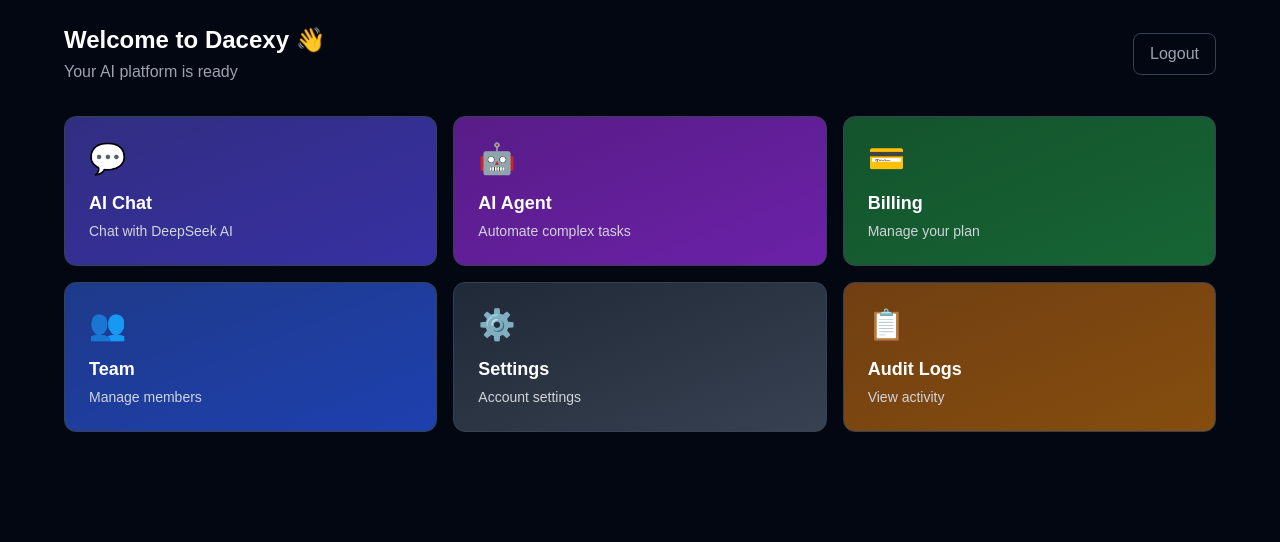
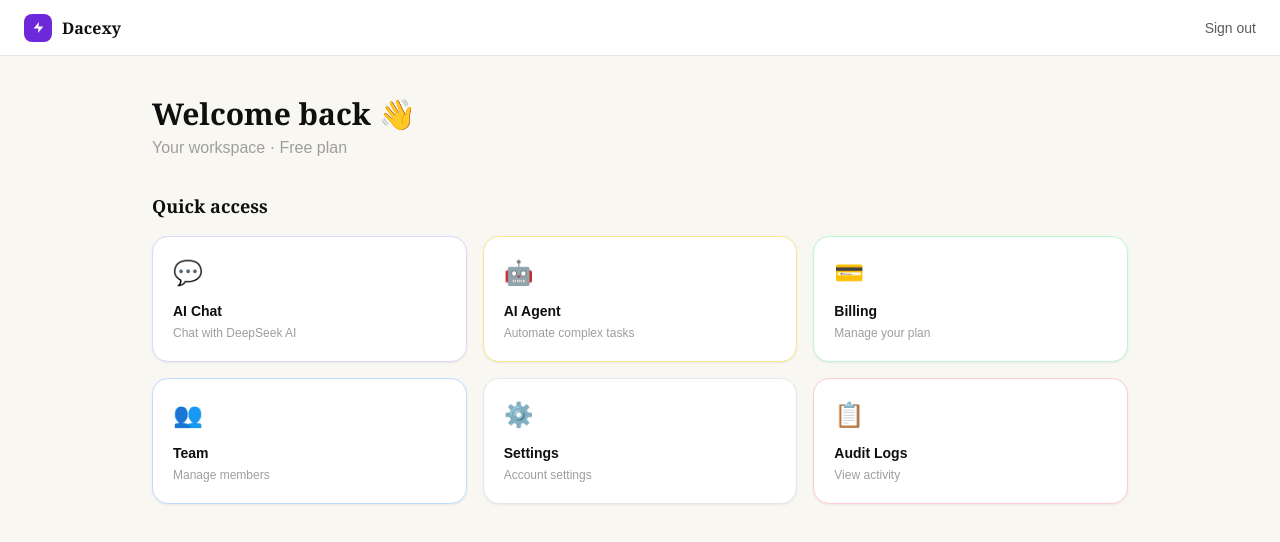
Before and after one commit to dacexyai/Dacexy-frontend, a Next.js app: page /dashboard in a window 1280 px wide. Shown: the top 542 px of the page. Built offline with nearby package versions, Linux system fonts and the light colour scheme; no server answers; sample sign-in values are in the browser's storage.

Commit message:
Update page.tsx

```diff
--- a/src/app/dashboard/page.tsx
+++ b/src/app/dashboard/page.tsx
@@ -1,88 +1,101 @@
-"use client";
-import { useEffect, useState } from "react";
-import { useRouter } from "next/navigation";
-import { useAuthStore } from "@/lib/store";
-import { billing } from "@/lib/api";
-import Link from "next/link";
+'use client'
+import { useEffect, useState } from 'react'
+import { useRouter } from 'next/navigation'
+import Link from 'next/link'
+import { useAuthStore } from '@/lib/store'
+
+const API_URL = "https://dacexy-backend-v7ku.onrender.com/api/v1"
 
 export default function DashboardPage() {
-  const router = useRouter();
-  const { isAuthenticated, init } = useAuthStore();
-  const [usage, setUsage] = useState<any>(null);
-  const [ready, setReady] = useState(false);
+  const router = useRouter()
+  const { user, org, logout } = useAuthStore()
+  const [usage, setUsage] = useState<any>(null)
+  const token = typeof window !== 'undefined' ? localStorage.getItem('access_token') : null
 
   useEffect(() => {
-    init();
-    const token = localStorage.getItem("access_token");
-    if (!token) {
-      router.push("/login");
-      return;
-    }
-    setReady(true);
-    billing.getUsage().then(setUsage).catch(() => {});
-  }, []);
-
-  if (!ready) return (
-    <div className="min-h-screen bg-gray-950 flex items-center justify-center">
-      <p className="text-white">Loading...</p>
-    </div>
-  );
+    if (!token) { router.replace('/login'); return }
+    fetch(`${API_URL}/billing/usage`, { headers: { Authorization: `Bearer ${token}` } })
+      .then(r => r.json()).then(setUsage).catch(() => {})
+  }, [])
 
   const features = [
-    { title: "AI Chat", desc: "Chat with DeepSeek AI", href: "/chat", icon: "💬", color: "from-indigo-900 to-indigo-800" },
-    { title: "AI Agent", desc: "Automate complex tasks", href: "/agent", icon: "🤖", color: "from-purple-900 to-purple-800" },
-    { title: "Billing", desc: "Manage your plan", href: "/billing", icon: "💳", color: "from-green-900 to-green-800" },
-    { title: "Team", desc: "Manage members", href: "/team", icon: "👥", color: "from-blue-900 to-blue-800" },
-    { title: "Settings", desc: "Account settings", href: "/settings", icon: "⚙️", color: "from-gray-800 to-gray-700" },
-    { title: "Audit Logs", desc: "View activity", href: "/audit-logs", icon: "📋", color: "from-yellow-900 to-yellow-800" },
-  ];
+    { title: 'AI Chat', desc: 'Chat with DeepSeek AI', href: '/chat', icon: '💬', color: 'bg-violet-50 border-violet-200 hover:bg-violet-100' },
+    { title: 'AI Agent', desc: 'Automate complex tasks', href: '/agent', icon: '🤖', color: 'bg-amber-50 border-amber-200 hover:bg-amber-100' },
+    { title: 'Billing', desc: 'Manage your plan', href: '/billing', icon: '💳', color: 'bg-green-50 border-green-200 hover:bg-green-100' },
+    { title: 'Team', desc: 'Manage members', href: '/team', icon: '👥', color: 'bg-blue-50 border-blue-200 hover:bg-blue-100' },
+    { title: 'Settings', desc: 'Account settings', href: '/settings', icon: '⚙️', color: 'bg-gray-50 border-gray-200 hover:bg-gray-100' },
+    { title: 'Audit Logs', desc: 'View activity', href: '/audit-logs', icon: '📋', color: 'bg-rose-50 border-rose-200 hover:bg-rose-100' },
+  ]
 
   return (
-    <div className="min-h-screen bg-gray-950 p-6">
-      <div className="max-w-6xl mx-auto">
-        <div className="flex items-center justify-between mb-8">
-          <div>
-            <h1 className="text-2xl font-bold text-white">Welcome to Dacexy 👋</h1>
-            <p className="text-gray-400 mt-1">Your AI platform is ready</p>
+    <div className="min-h-screen bg-[#F9F7F2]">
+      {/* Top nav */}
+      <nav className="bg-white border-b border-black/6 px-6 h-14 flex items-center justify-between">
+        <div className="flex items-center gap-2.5">
+          <div className="w-7 h-7 bg-violet-700 rounded-lg flex items-center justify-center">
+            <svg width="13" height="13" viewBox="0 0 24 24" fill="white"><path d="M13 2L3 14h9l-1 8 10-12h-9z"/></svg>
           </div>
+          <span className="font-serif font-bold text-[#0F0F0F]">Dacexy</span>
+        </div>
+        <div className="flex items-center gap-4">
+          <span className="text-sm text-[#9E9E9E]">{user?.email || ''}</span>
           <button
-            onClick={() => {
-              useAuthStore.getState().logout();
-              window.location.href = "/login";
-            }}
-            className="px-4 py-2 text-gray-400 hover:text-white border border-gray-700 rounded-lg transition"
+            onClick={() => { logout(); window.location.href = '/login' }}
+            className="text-sm text-[#5C5C5C] hover:text-[#0F0F0F] font-medium transition-colors"
           >
-            Logout
+            Sign out
           </button>
         </div>
+      </nav>
 
+      <div className="max-w-5xl mx-auto px-6 py-10">
+        {/* Welcome */}
+        <div className="mb-8">
+          <h1 className="font-serif text-3xl font-semibold text-[#0F0F0F]">
+            Welcome back{user?.full_name ? `, ${user.full_name.split(' ')[0]}` : ''} 👋
+          </h1>
+          <p className="text-[#9E9E9E] mt-1">
+            {org?.name || 'Your workspace'} · <span className="capitalize">{org?.plan_tier || 'free'}</span> plan
+          </p>
+        </div>
+
+        {/* Usage cards */}
         {usage && (
-          <div className="grid grid-cols-2 gap-4 mb-8">
-            <div className="bg-gray-900 border border-gray-800 rounded-xl p-4">
-              <p className="text-gray-400 text-sm">AI Calls This Month</p>
-              <p className="text-2xl font-bold text-white mt-1">{usage.monthly_ai_calls || 0}</p>
+          <div className="grid grid-cols-2 md:grid-cols-3 gap-4 mb-8">
+            <div className="bg-white border border-black/6 rounded-2xl p-5 shadow-soft">
+              <p className="text-xs text-[#9E9E9E] font-medium uppercase tracking-wide">AI Calls</p>
+              <p className="text-2xl font-serif font-semibold text-[#0F0F0F] mt-1">{usage.monthly_ai_calls || 0}</p>
+              <p className="text-xs text-[#B0B0B0] mt-1">This month</p>
             </div>
-            <div className="bg-gray-900 border border-gray-800 rounded-xl p-4">
-              <p className="text-gray-400 text-sm">Credits Balance</p>
-              <p className="text-2xl font-bold text-white mt-1">{usage.credits_balance || 0}</p>
+            <div className="bg-white border border-black/6 rounded-2xl p-5 shadow-soft">
+              <p className="text-xs text-[#9E9E9E] font-medium uppercase tracking-wide">Credits</p>
+              <p className="text-2xl font-serif font-semibold text-[#0F0F0F] mt-1">{usage.credits_balance || 0}</p>
+              <p className="text-xs text-[#B0B0B0] mt-1">Available</p>
+            </div>
+            <div className="bg-white border border-black/6 rounded-2xl p-5 shadow-soft">
+              <p className="text-xs text-[#9E9E9E] font-medium uppercase tracking-wide">Plan</p>
+              <p className="text-2xl font-serif font-semibold text-[#0F0F0F] mt-1 capitalize">{usage.plan_tier || 'Free'}</p>
+              <Link href="/billing" className="text-xs text-violet-600 font-semibold mt-1 block hover:text-violet-800">Upgrade →</Link>
             </div>
           </div>
         )}
 
-        <div className="grid grid-cols-1 md:grid-cols-3 gap-4">
+        {/* Features grid */}
+        <h2 className="font-serif text-lg font-semibold text-[#0F0F0F] mb-4">Quick access</h2>
+        <div className="grid grid-cols-2 md:grid-cols-3 gap-4">
           {features.map((f) => (
             <Link
               key={f.title}
               href={f.href}
-              className={`p-6 bg-gradient-to-br ${f.color} border border-gray-700 rounded-xl hover:scale-105 transition`}
+              className={`p-5 bg-white border rounded-2xl transition-all shadow-soft hover:shadow-card hover:-translate-y-0.5 ${f.color}`}
             >
-              <div className="text-3xl mb-3">{f.icon}</div>
-              <h3 className="text-white font-semibold text-lg">{f.title}</h3>
-              <p className="text-gray-300 text-sm mt-1">{f.desc}</p>
+              <div className="text-2xl mb-3">{f.icon}</div>
+              <h3 className="font-semibold text-[#0F0F0F] text-sm">{f.title}</h3>
+              <p className="text-[#9E9E9E] text-xs mt-1">{f.desc}</p>
             </Link>
           ))}
         </div>
       </div>
     </div>
-  );
-              }
+  )
+}
```
